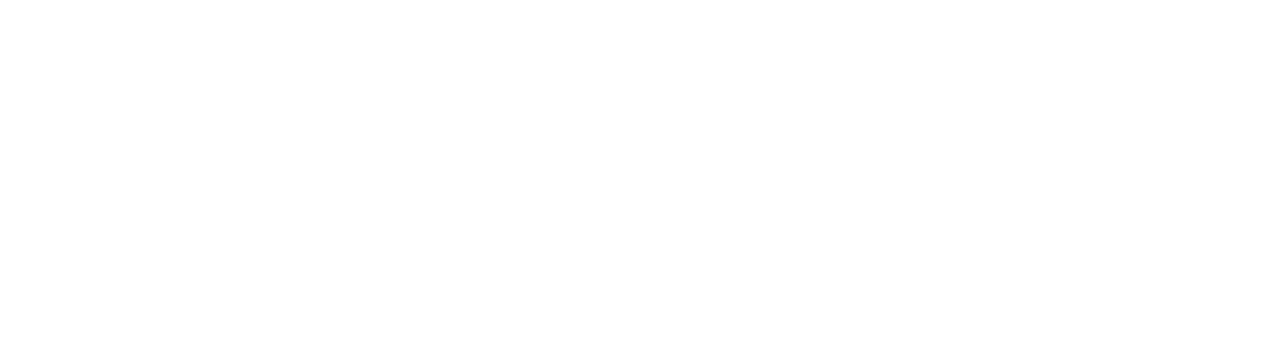
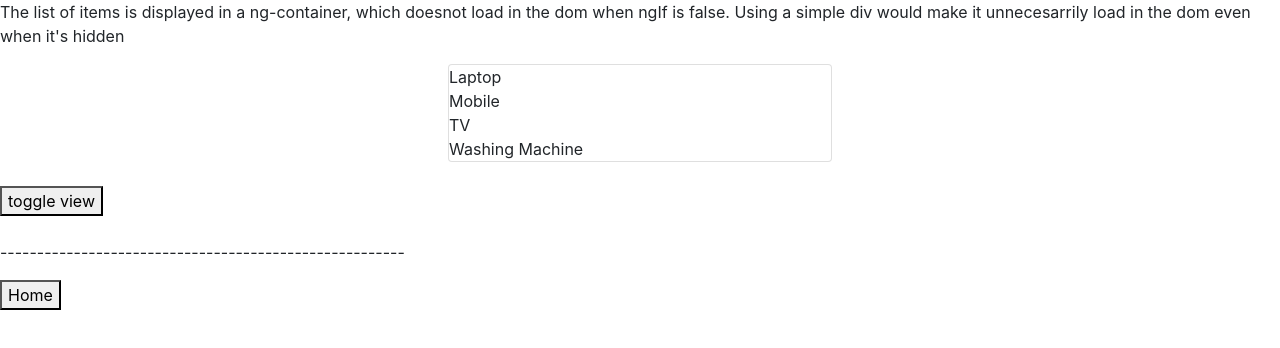
Before and after one commit to Surja1997/angular-fundas, an Angular app: page /container in a window 1280 px wide. Before the commit this address led to /. Shown: the top 348 px of the page. Built offline with nearby package versions, Linux system fonts and the light colour scheme.

Commit message:
ng-container"

```diff
--- a/src/app/app-routing.module.ts
+++ b/src/app/app-routing.module.ts
@@ -13,6 +13,10 @@
 import {EmployeeDetailsComponent } from './employee-details/employee-details.component';
 import {HostListenerComponent } from './host-listener/host-listener.component';
 import {ContentProjectionComponent } from './content-projection/content-projection.component';
+import {ContainerComponent } from './container/container.component';
+
+
+
 
 
 
@@ -36,6 +40,8 @@
   {path: 'empDetails', component: EmployeeDetailsComponent},
   {path: 'hostListener', component: HostListenerComponent},
   {path: 'contentProjection', component: ContentProjectionComponent},
+  {path: 'container', component: ContainerComponent},
+
 
 
 
--- a/src/app/app.module.ts
+++ b/src/app/app.module.ts
@@ -23,6 +23,7 @@
 import { HostBindDirective } from './host-bind.directive';
 import { ContentProjectionComponent } from './content-projection/content-projection.component';
 import { CardComponent } from './card/card.component';
+import { ContainerComponent } from './container/container.component';
 @NgModule({
   declarations: [
     AppComponent,
@@ -43,7 +44,8 @@
     HostListenDirective,
     HostBindDirective,
     ContentProjectionComponent,
-    CardComponent
+    CardComponent,
+    ContainerComponent
   ],
   imports: [
     BrowserModule,
--- /dev/null
+++ b/src/app/container/container.component.css
@@ -0,0 +1,4 @@
+.card {
+    width: 30%;
+    margin: auto;
+}
--- /dev/null
+++ b/src/app/container/container.component.html
@@ -0,0 +1,17 @@
+<p>The list of items is displayed in a ng-container, which doesnot load in the dom when ngIf is false. Using a simple div would make it unnecesarrily load in the dom even when it's hidden</p>
+<div class="card">
+    <div class="products">
+        <ng-container *ngIf="statusOnline">
+            <div *ngFor="let proitem of products">
+                {{proitem.name}}
+            </div>
+        </ng-container>
+    </div>
+</div>
+<br>
+<button type="button" class="toggle" (click)="statusOnline=!statusOnline">toggle view</button>
+<br>
+<br>
+<p>-------------------------------------------------------</p>
+
+<button type="button " class="home" routerLink="/">Home</button>
--- /dev/null
+++ b/src/app/container/container.component.ts
@@ -0,0 +1,24 @@
+import { Component, OnInit } from '@angular/core';
+
+@Component({
+  selector: 'app-container',
+  templateUrl: './container.component.html',
+  styleUrls: ['./container.component.css']
+})
+export class ContainerComponent implements OnInit {
+
+  constructor() { }
+
+  ngOnInit(): void {
+  }
+
+  statusOnline:boolean=true;
+  products=[
+    {name:'Laptop'},
+    {name:'Mobile'},
+    {name:'TV'},
+    {name:'Washing Machine'},
+
+  ]
+
+}
--- a/src/app/landing-page/landing-page.component.html
+++ b/src/app/landing-page/landing-page.component.html
@@ -43,3 +43,10 @@
 <h3><u>Content Projection in Angular</u></h3>
 
 <button type="button" routerLink="/contentProjection">Host Listener</button>
+<br>
+<br>
+<br>
+
+<h3><u>ng-Container use in Angular</u></h3>
+
+<button type="button" routerLink="/container">ng-container </button>
```
Also changed, not shown: 1 other file (tests, documents, lock files or other folders).
